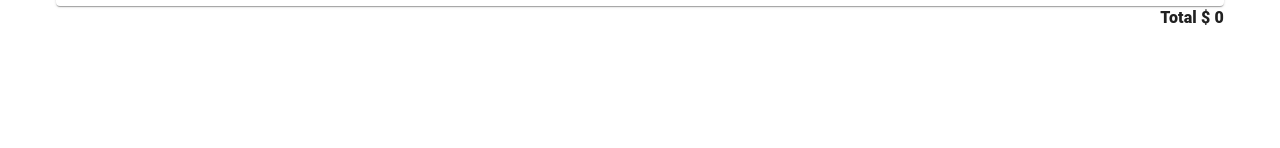
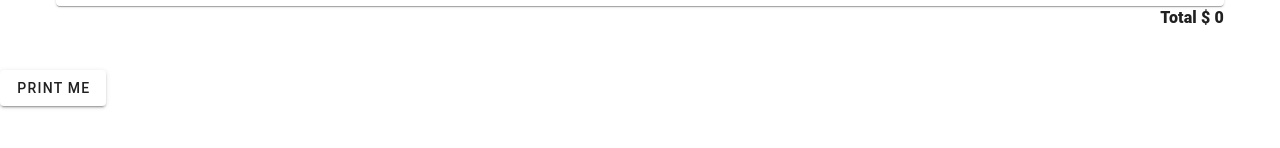
Before and after one commit to erickyan/tablemgmt, a Vue app: page / in a window 1280 px wide. Shown: the part 274-422 px from the top of the page. Built offline with nearby package versions, Linux system fonts and the light colour scheme.

Commit message:
add printer btn

```diff
--- a/src/views/HomeView.vue
+++ b/src/views/HomeView.vue
@@ -54,6 +54,7 @@
           </v-col>
         </v-row>
       </v-container>
+      <v-btn @click="printMe">Print Me</v-btn>
       <!-- <order-details v-model="detailCompose"></order-details> -->
       <order-details v-model="detailCompose" v-if="showDetails"></order-details>
     </v-main>
@@ -76,12 +77,14 @@ export default {
       this.$store.state.tableNum = n - 1
       this.detailCompose = true
       this.showDetails = !this.showDetails
-      console.log(this.detailCompose)
-      console.log(this.showDetails)
+      // console.log(this.detailCompose)
+      // console.log(this.showDetails)
 
       // console.log(this.$store.state.tableNum )
     },
-
+    printeMe(){
+      print();
+    }
   },
   // computed: {
   //   tableNumLocal() { return this.$store.state.tableNum }
```
